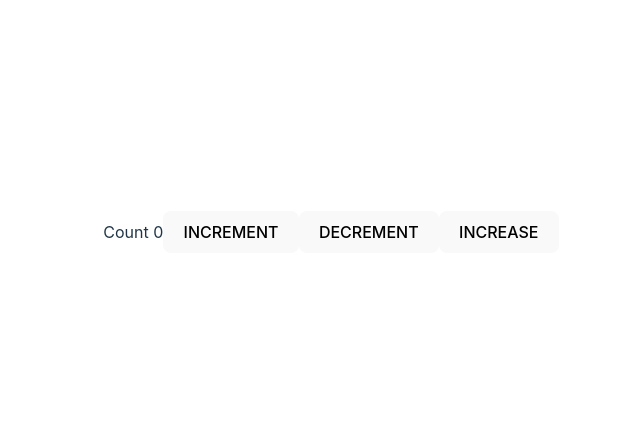
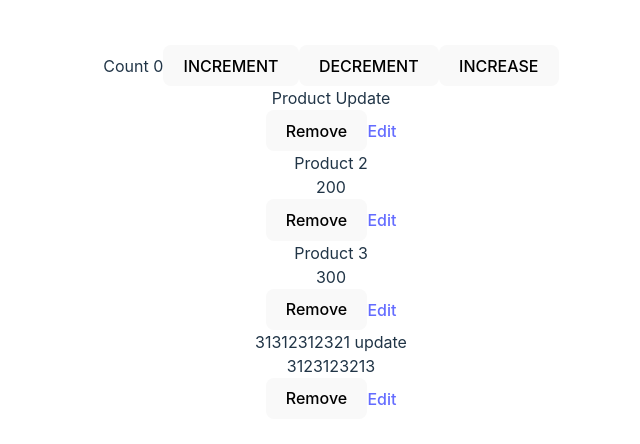
Before and after one commit to datlt2306/FPL-WEB209, a React (Vite) app: page /products in a window 1280 px wide. Shown: the part 168-612 px from the top of the page, without its empty margins (309-949 px from the left). Built offline with nearby package versions, Linux system fonts and the light colour scheme; data requests are answered from the project's data file.

Commit message:
WD18204 - Buổi 7

```diff
--- a/db.json
+++ b/db.json
@@ -1,3 +1,25 @@
 {
-  "products": []
+  "products": [
+    {
+      "id": 1,
+      "name": "Product 1",
+      "price": 100
+    },
+    {
+      "id": 2,
+      "name": "Product 2",
+      "price": 200
+    },
+    {
+      "id": 3,
+      "name": "Product 3",
+      "price": 300
+    },
+    {
+      "name": "31312312321 update",
+      "price": "3123123213",
+      "desc": "1321231",
+      "id": 4
+    }
+  ]
 }
--- a/package.json
+++ b/package.json
@@ -11,6 +11,7 @@
   },
   "dependencies": {
     "axios": "^1.6.7",
+    "immer": "^10.0.4",
     "react": "^18.2.0",
     "react-dom": "^18.2.0",
     "react-hook-form": "^7.51.0",
--- a/src/components/ProductAdd.tsx
+++ b/src/components/ProductAdd.tsx
@@ -4,6 +4,7 @@ import { SubmitHandler, useForm } from "react-hook-form";
 import { IProduct } from "../interfaces/Product";
 import { useNavigate } from "react-router-dom";
 import { ProductContext } from "../contexts/ProductContextProvider";
+import axios from "axios";
 
 type FormValue = {
     name: string;
@@ -12,7 +13,7 @@ type FormValue = {
 };
 
 const ProductAdd = () => {
-    const { onHandleAdd } = useContext(ProductContext);
+    const [, dispatch] = useContext(ProductContext);
     const {
         register,
         handleSubmit,
@@ -21,8 +22,12 @@ const ProductAdd = () => {
 
     const navigate = useNavigate();
 
-    const onSubmit: SubmitHandler<FormValue> = (data) => {
-        onHandleAdd(data);
+    const onSubmit: SubmitHandler<FormValue> = async (product) => {
+        try {
+            const { data } = await axios.post("http://localhost:3000/products", product);
+            // rerender
+            dispatch({ type: "ADD_PRODUCT", payload: data as IProduct });
+        } catch (error) {}
         navigate("/products");
     };
     return (
--- a/src/components/ProductEdit.tsx
+++ b/src/components/ProductEdit.tsx
@@ -13,7 +13,7 @@ type FormValue = {
 };
 
 const ProductEdit = () => {
-    const { onHandleEdit } = useContext(ProductContext);
+    const [, dispatch] = useContext(ProductContext);
     const { id } = useParams();
     const {
         register,
@@ -30,10 +30,16 @@ const ProductEdit = () => {
             reset(data);
         })();
     }, [id]);
-    const onSubmit: SubmitHandler<FormValue> = (data) => {
-        // console.log(data);
-        onHandleEdit(data);
-        navigate("/products");
+    const onSubmit: SubmitHandler<FormValue> = async (product) => {
+        try {
+            const { data } = await axios.put(`http://localhost:3000/products/${id}`, product);
+
+            // rerender
+            dispatch({ type: "UPDATE_PRODUCT", payload: data as IProduct });
+            navigate("/products");
+        } catch (error) {
+            console.log(error);
+        }
     };
 
     return (
--- a/src/components/ProductList.tsx
+++ b/src/components/ProductList.tsx
@@ -5,13 +5,14 @@ import { Link } from "react-router-dom";
 import axios from "axios";
 
 const ProductList = () => {
-    const { products, dispatch } = useContext(ProductContext);
-    console.log(products);
+    const [products, dispatch] = useContext(ProductContext);
+
     useEffect(() => {
         (async () => {
             try {
                 const { data } = await axios.get(`http://localhost:3000/products`);
                 dispatch({ type: "SET_PRODUCTS", payload: data });
+                dispatch({ type: "UPDATE_PRODUCT", payload: { id: 1, name: "Product Update" } });
 
                 // setProducts(data)
             } catch (error) {}
--- a/src/contexts/ProductContextProvider.tsx
+++ b/src/contexts/ProductContextProvider.tsx
@@ -1,52 +1,49 @@
-import { createContext, useContext, useEffect, useReducer, useState } from "react";
+import { createContext, useReducer } from "react";
 import { IProduct } from "../interfaces/Product";
-import axios from "axios";
+import { produce } from "immer";
 
+type State = {
+    value: IProduct[];
+};
+// ENUM
+type Action =
+    | { type: "SET_PRODUCTS"; payload: IProduct[] }
+    | { type: "DELETE_PRODUCT"; payload: number }
+    | { type: "ADD_PRODUCT"; payload: IProduct }
+    | { type: "UPDATE_PRODUCT"; payload: IProduct };
 const initialState = {
-    value: [] as IProduct[],
-};
-
+    value: [],
+    isLoading: true,
+    error: "",
+} as State;
 export const ProductContext = createContext({} as any);
 
-const reducer = (state: { value: IProduct[] }, action) => {
+const reducer = (state: State, action: Action) => {
     switch (action.type) {
         case "SET_PRODUCTS":
-            return {
-                value: action.payload,
-            };
+            state.value = action.payload;
+            break;
         case "DELETE_PRODUCT":
-            return {
-                value: state.value.filter((item) => item.id !== action.payload),
-            };
-        default:
-            return state;
+            state.value = state.value.filter((item) => item.id !== action.payload);
+            break;
+        case "ADD_PRODUCT":
+            state.value.push(action.payload);
+            break;
+        case "UPDATE_PRODUCT":
+            const newProduct = action.payload;
+            state.value = state.value.map((item) =>
+                item.id === newProduct.id ? newProduct : item
+            );
+            break;
     }
 };
 
 const ProductContextProvider = ({ children }: { children: React.ReactNode }) => {
-    const [products, dispatch] = useReducer(reducer, initialState);
-
-    // const onHandleAdd = async (product: IProduct) => {
-    //     try {
-    //         const { data } = await axios.post(`http://localhost:3000/products`, product);
-    //         // rerender
-    //         setProducts([...products, data]);
-    //     } catch (error) {}
-    // };
-    // const onHandleEdit = async (product: IProduct) => {
-    //     try {
-    //         const { data } = await axios.put(
-    //             `http://localhost:3000/products/${product.id}`,
-    //             product
-    //         );
-    //         // rerender
-    //         setProducts(products.map((item) => (item.id === product.id ? product : item)));
-    //     } catch (error) {}
-    // };
+    const [products, dispatch] = useReducer(produce(reducer), initialState);
 
     return (
         <div>
-            <ProductContext.Provider value={{ products, dispatch }}>
+            <ProductContext.Provider value={[products, dispatch]}>
                 {children}
             </ProductContext.Provider>
         </div>
```
Also changed, not shown: 1 other file (tests, documents, lock files or other folders).
